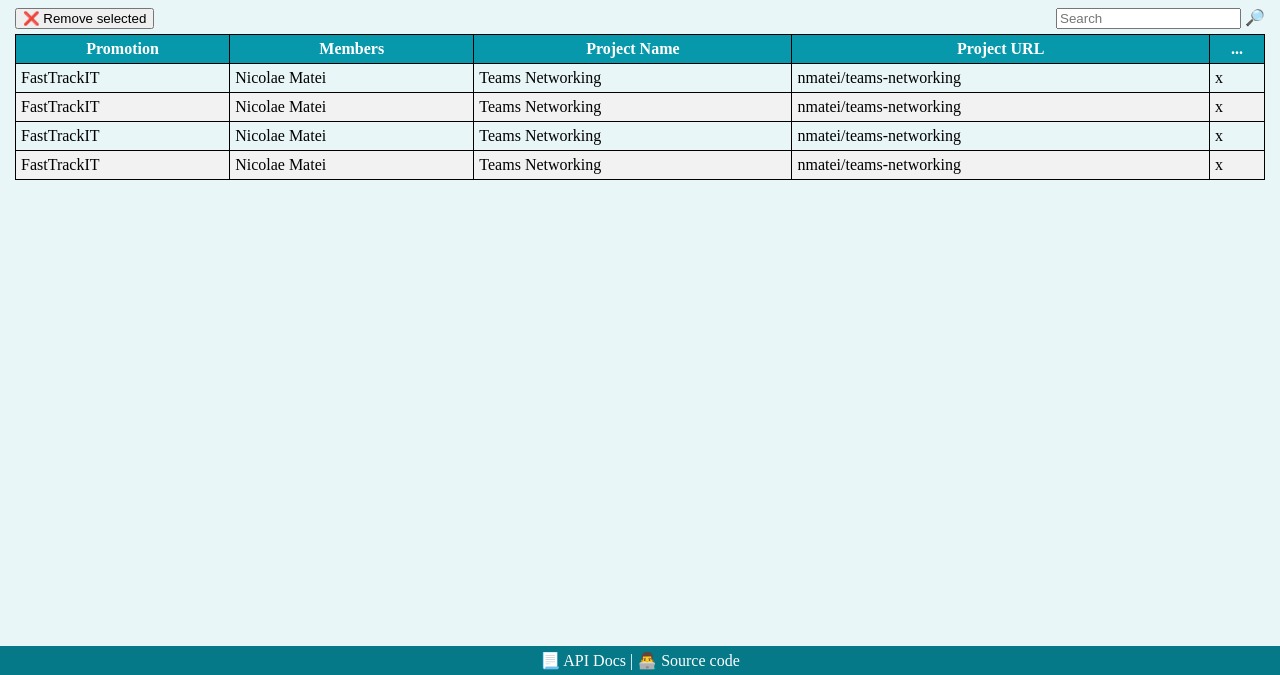
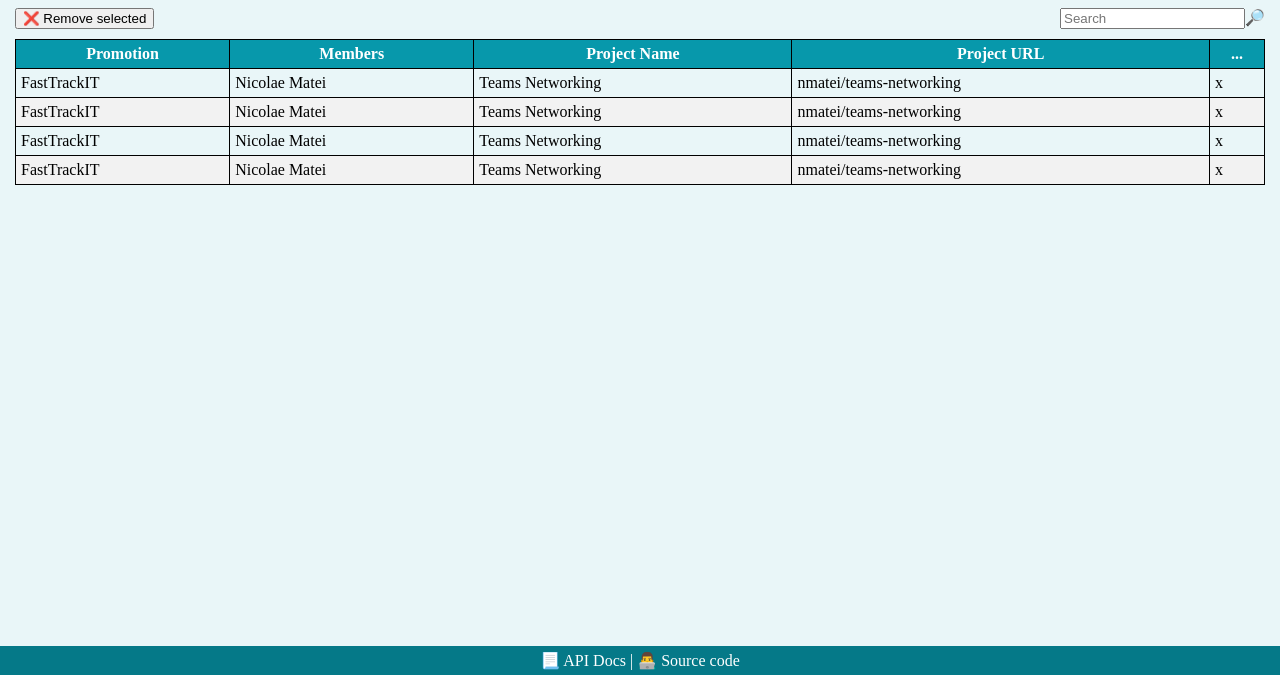
Before and after one commit to aimoldovan/teams-networking, a website built with webpack: page src/index.html in a window 1280 px wide. Shown: the part 125-800 px from the top of the page. Built offline with nearby package versions, Linux system fonts and the light colour scheme.

Commit message:
small arange in tbar

```diff
--- a/src/index.html
+++ b/src/index.html
@@ -17,14 +17,10 @@
     </header>
     <section>
       <div class="tbar">
-        <div>
-          <button>❌ Remove selected</button>
-        </div>
+        <button>❌ Remove selected</button>
         <div class="tfill"></div>
-        <div>
-          <input placeholder="Search" type="search" name="search" id="search" />
-          🔎
-        </div>
+        <input placeholder="Search" type="search" name="search" id="search" />
+        🔎
       </div>
 
       <table id="teamsTable">
--- a/src/style.css
+++ b/src/style.css
@@ -41,7 +41,8 @@
 
 .tbar {
   display: flex;
-  padding: 0 0 5px 0;
+  margin-bottom: 10px;
+  align-items: stretch;
 }
 
 .tfill {
```
